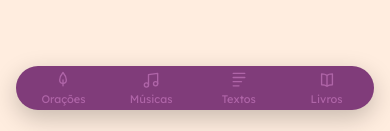
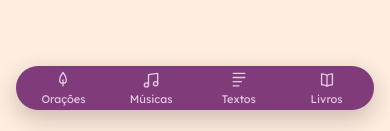
Before and after one commit to ai-igorbotelho-studio/mensageiros-da-paz, a React Native app in the folder app/: screen /Home in a window 390 px wide. Shown: the part 710-841 px from the top of the page. Built offline with nearby package versions, Linux system fonts and the light colour scheme; no server answers; the database is empty; a web font is replaced by a local one.

Commit message:
fix(nav): corrige contraste ilegível na barra flutuante
primaryLight (roxo) sobre primary (roxo) tinha contraste baixo demais
pros itens inativos. Novo token inverseMuted (tom claro) resolve.

```diff
--- a/app/src/components/BottomNavBar.tsx
+++ b/app/src/components/BottomNavBar.tsx
@@ -58,7 +58,7 @@ export function BottomNavBar({ active }: Props) {
               accessibilityLabel={tab.label}
               accessibilityState={{ selected: isActive }}
             >
-              <tab.Icon size={20} color={isActive ? colors.surface : colors.primaryLight} />
+              <tab.Icon size={20} color={isActive ? colors.surface : colors.inverseMuted} />
               <Text style={[styles.label, isActive && styles.labelActive]}>
                 {tab.label}
               </Text>
@@ -107,7 +107,7 @@ const styles = StyleSheet.create({
   label: {
     fontFamily: fonts.bodyFallback,
     fontSize: 11,
-    color: colors.primaryLight,
+    color: colors.inverseMuted,
   },
   labelActive: {
     color: colors.surface,
--- a/app/src/theme/tokens.ts
+++ b/app/src/theme/tokens.ts
@@ -16,6 +16,11 @@ export const colors = {
   textSecondary: "#6B4463", // tom escurecido de Mulberry, para texto secundário legível
   success: "#3BCFA9", // Sage
   darkBackground: "#00170C", // Deep mint
+  // Texto/ícone "inativo" sobre fundo `primary` sólido (ex.: BottomNavBar
+  // invertida) — `primaryLight` sobre `primary` tem contraste baixo demais
+  // (roxo sobre roxo, ilegível — relatado 2026-09-21); esse tom claro dá
+  // contraste suficiente mesmo sem ser o branco puro do item ativo.
+  inverseMuted: "#E7C9E3",
 } as const;
 
 export const darkColors = {
```
